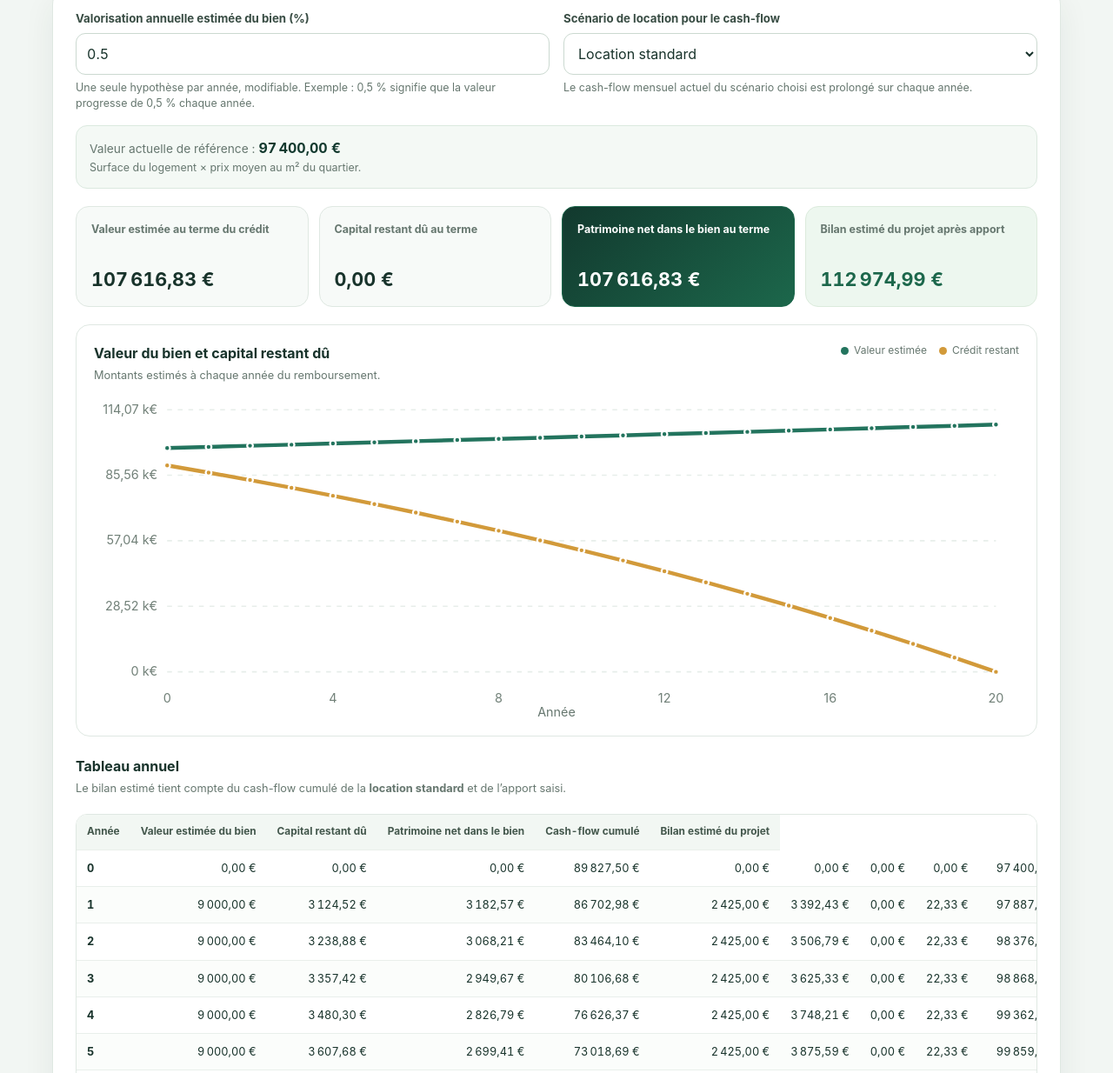
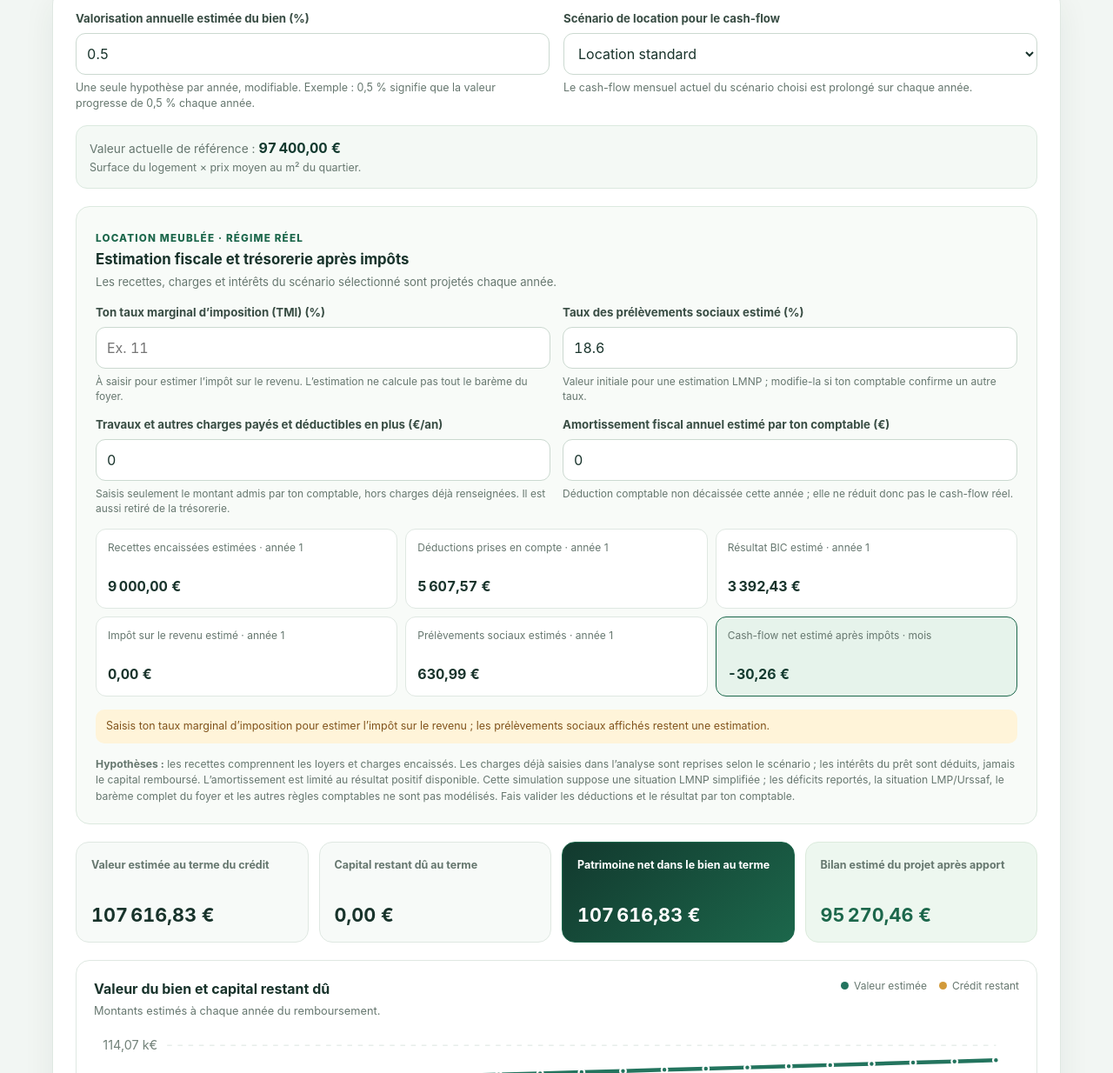
Before and after one commit to alexananasa/projet-immo, a plain HTML site: page index.html in a window 1280 px wide. Shown: the part 1067-2301 px from the top of the page at 87% size. Drawn offline with Linux system fonts and the light colour scheme; no server answers.

Commit message:
Add real-regime tax inputs and annual loan details

```diff
--- a/index.html
+++ b/index.html
@@ -6,9 +6,9 @@
   <meta name="theme-color" content="#12392e">
   <meta name="description" content="Analyse immobilière modifiable avec comparaison location standard et colocation.">
   <title>Analyse immobilière</title>
-  <link rel="stylesheet" href="assets/css/styles.css?v=cloud-saves-20260929-01">
-  <script src="assets/js/app.js?v=cloud-saves-20260929-01" defer></script>
-  <script type="module" src="assets/js/cloud-saves.js?v=cloud-saves-20260929-01"></script>
+  <link rel="stylesheet" href="assets/css/styles.css?v=loan-tax-20261011-01">
+  <script src="assets/js/app.js?v=loan-tax-20261011-01" defer></script>
+  <script type="module" src="assets/js/cloud-saves.js?v=loan-tax-20261011-01"></script>
 </head>
 <body>
   <main class="page-shell">
@@ -30,6 +30,7 @@
       <a href="#standard">Location standard</a>
       <a href="#colocation">Colocation</a>
       <a href="#projection">Patrimoine</a>
+      <a href="#fiscalite">Fiscalité</a>
       <button class="reset-button" type="button" id="resetButton">Réinitialiser</button>
     </nav>
 
@@ -123,6 +124,66 @@
           <p class="projection-baseline">Valeur actuelle de référence : <strong id="projectionBaseValue">—</strong><br><span>Surface du logement × prix moyen au m² du quartier.</span></p>
         </div>
 
+        <section class="tax-estimator" id="fiscalite" aria-labelledby="tax-estimator-title">
+          <div class="tax-estimator__heading">
+            <div>
+              <span class="section-kicker">Location meublée · régime réel</span>
+              <h3 id="tax-estimator-title">Estimation fiscale et trésorerie après impôts</h3>
+              <p>Les recettes, charges et intérêts du scénario sélectionné sont projetés chaque année.</p>
+            </div>
+          </div>
+          <div class="field-grid tax-estimator__inputs">
+            <div class="field">
+              <label for="taxMarginalRate">Ton taux marginal d’imposition (TMI) (%)</label>
+              <input id="taxMarginalRate" data-field="taxMarginalRate" type="number" min="0" max="45" step="1" inputmode="decimal" placeholder="Ex. 11">
+              <small>À saisir pour estimer l’impôt sur le revenu. L’estimation ne calcule pas tout le barème du foyer.</small>
+            </div>
+            <div class="field">
+              <label for="socialContributionRate">Taux des prélèvements sociaux estimé (%)</label>
+              <input id="socialContributionRate" data-field="socialContributionRate" type="number" min="0" max="50" step="0.1" inputmode="decimal" value="18.6">
+              <small>Valeur initiale pour une estimation LMNP ; modifie-la si ton comptable confirme un autre taux.</small>
+            </div>
+            <div class="field">
+              <label for="annualAdditionalDeductions">Travaux et autres charges payés et déductibles en plus (€/an)</label>
+              <input id="annualAdditionalDeductions" data-field="annualAdditionalDeductions" type="number" min="0" step="100" inputmode="decimal" value="0">
+              <small>Saisis seulement le montant admis par ton comptable, hors charges déjà renseignées. Il est aussi retiré de la trésorerie.</small>
+            </div>
+            <div class="field">
+              <label for="annualTaxAmortization">Amortissement fiscal annuel estimé par ton comptable (€)</label>
+              <input id="annualTaxAmortization" data-field="annualTaxAmortization" type="number" min="0" step="100" inputmode="decimal" value="0">
+              <small>Déduction comptable non décaissée cette année ; elle ne réduit donc pas le cash-flow réel.</small>
+            </div>
+          </div>
+          <div class="tax-summary-grid" aria-live="polite">
+            <article class="tax-summary-card">
+              <span>Recettes encaissées estimées · année 1</span>
+              <strong id="taxGrossRentYear1">—</strong>
+            </article>
+            <article class="tax-summary-card">
+              <span>Déductions prises en compte · année 1</span>
+              <strong id="taxDeductionsYear1">—</strong>
+            </article>
+            <article class="tax-summary-card">
+              <span>Résultat BIC estimé · année 1</span>
+              <strong id="taxableBicYear1">—</strong>
+            </article>
+            <article class="tax-summary-card">
+              <span>Impôt sur le revenu estimé · année 1</span>
+              <strong id="taxIncomeYear1">—</strong>
+            </article>
+            <article class="tax-summary-card">
+              <span>Prélèvements sociaux estimés · année 1</span>
+              <strong id="taxSocialYear1">—</strong>
+            </article>
+            <article class="tax-summary-card tax-summary-card--highlight">
+              <span>Cash-flow net estimé après impôts · mois</span>
+              <strong id="taxNetMonthlyYear1">—</strong>
+            </article>
+          </div>
+          <p class="tax-estimate-notice" id="taxEstimateNotice" role="status" aria-live="polite"></p>
+          <p class="tax-estimator__note"><strong>Hypothèses :</strong> les recettes comprennent les loyers et charges encaissés. Les charges déjà saisies dans l’analyse sont reprises selon le scénario ; les intérêts du prêt sont déduits, jamais le capital remboursé. L’amortissement est limité au résultat positif disponible. Cette simulation suppose une situation LMNP simplifiée ; les déficits reportés, la situation LMP/Urssaf, le barème complet du foyer et les autres règles comptables ne sont pas modélisés. Fais valider les déductions et le résultat par ton comptable.</p>
+        </section>
+
         <div class="projection-summary-grid" aria-live="polite">
           <article class="projection-summary-card">
             <span class="projection-summary-card__label">Valeur estimée au terme du crédit</span>
@@ -167,17 +228,24 @@
             <thead>
               <tr>
                 <th scope="col">Année</th>
+                <th scope="col">Recettes brutes/an</th>
+                <th scope="col">Capital remboursé/an</th>
+                <th scope="col">Intérêts payés/an</th>
+                <th scope="col">Capital restant dû</th>
+                <th scope="col">Autres déductions/an</th>
+                <th scope="col">Résultat BIC estimé</th>
+                <th scope="col">Impôts estimés/an</th>
+                <th scope="col">Cash-flow net/mois</th>
                 <th scope="col">Valeur estimée du bien</th>
-                <th scope="col">Capital restant dû</th>
                 <th scope="col">Patrimoine net dans le bien</th>
-                <th scope="col">Cash-flow cumulé</th>
+                <th scope="col">Trésorerie nette cumulée</th>
                 <th scope="col">Bilan estimé du projet</th>
               </tr>
             </thead>
             <tbody id="projectionTableBody"></tbody>
           </table>
         </div>
-        <p class="projection-note"><strong>Lecture du calcul :</strong> patrimoine net = valeur estimée du bien − capital restant dû. Bilan estimé = patrimoine net + cash-flow cumulé − apport. La projection prolonge le cash-flow mensuel actuel et ne comprend pas les frais de revente, la fiscalité, la vacance locative ni l’évolution future des loyers et des charges. La plus-value reste théorique tant que le bien n’est pas vendu.</p>
+        <p class="projection-note"><strong>Lecture :</strong> patrimoine net = valeur estimée − capital restant dû. Bilan du projet = patrimoine net + trésorerie cumulée après impôts − apport. Les recettes, loyers et charges sont supposés constants, sans vacance. Le résultat fiscal et l’impôt sont des estimations à partir du TMI saisi, du taux de prélèvements sociaux et des charges retenues ; déficits reportables, calcul fiscal du foyer et frais de revente ne sont pas modélisés. La plus-value reste théorique tant que le bien n’est pas vendu.</p>
       </article>
     </section>
 
```
